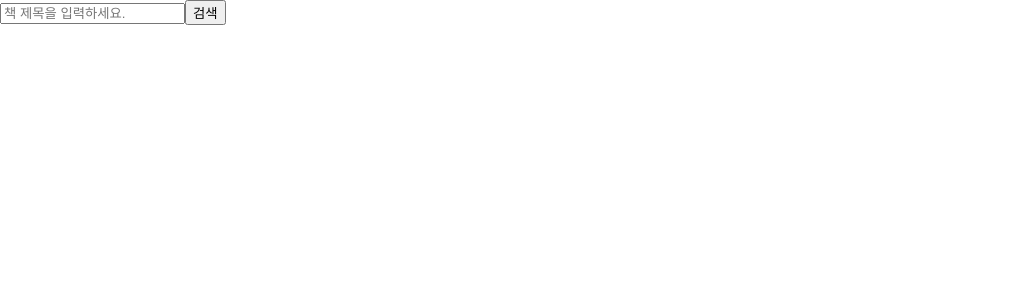
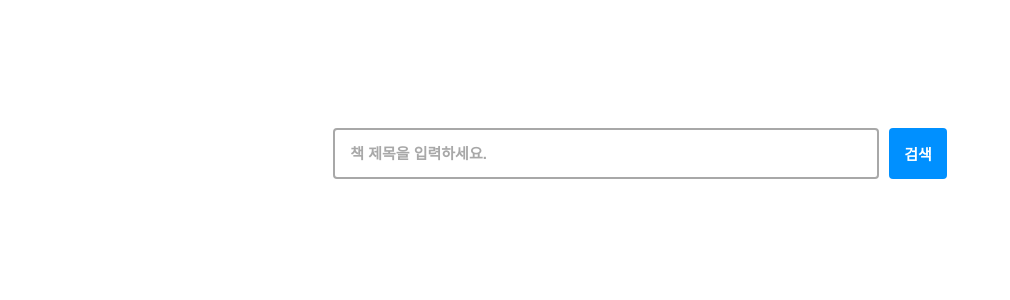
Before and after one commit to drainxc/search, a React (Create React App) app: page / in a window 1280 px wide. Shown: the top 300 px of the page, without its empty margins (0-1010 px from the left). Built offline with nearby package versions, Linux system fonts and the light colour scheme.

Commit message:
[DESIGN] input

```diff
--- a/src/components/search/index.js
+++ b/src/components/search/index.js
@@ -1,10 +1,11 @@
 import React from "react";
+import * as S from "./styles"
 
 export default function Search() {
   return (
-    <>
+    <S.MainDiv>
       <input placeholder="책 제목을 입력하세요."/>
       <button>검색</button>
-    </>
+    </S.MainDiv>
   );
 }
--- a/src/components/search/styles.js
+++ b/src/components/search/styles.js
@@ -0,0 +1,29 @@
+import styled from "styled-components";
+
+export const MainDiv = styled.div`
+    display: flex;
+    justify-content: center;
+
+    margin-top: 10%;
+    input {
+        width: 40%;
+        border: #A8A8A8 2px solid;
+        padding: 15px;
+        font-size: 15px;
+        border-radius: 4px;
+        margin-right: 10px;
+        font-weight: bold;
+    }
+    input::placeholder {
+        color:  #A8A8A8;
+    }
+    button {
+        background-color: #0090FF;
+        color: white;
+        border: none;
+        padding: 15px;
+        font-size: 15px;
+        border-radius: 4px;
+        font-weight: bold;
+    }
+`
```
